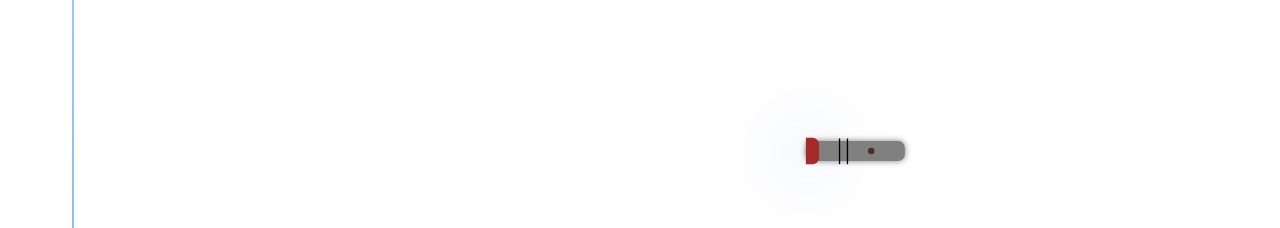
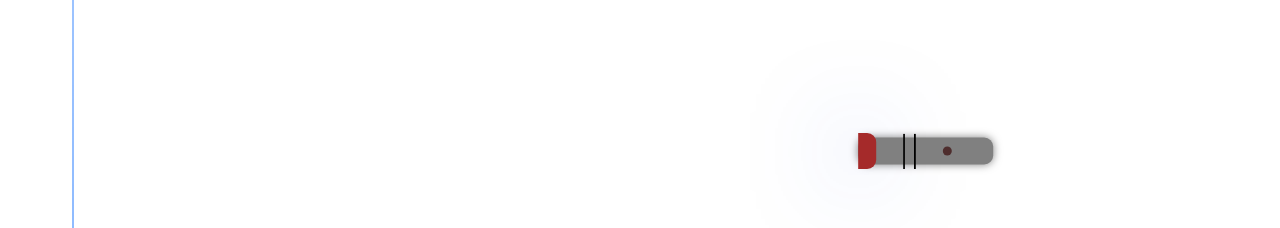
Before and after one commit to fernandoramirrezz/Portfolio, a Next.js app: page / in a window 1280 px wide. Shown: the part 4320-4548 px from the top of the page. Built offline with nearby package versions, Linux system fonts and the light colour scheme.

Commit message:
LIGHTSABER-3

```diff
--- a/src/app/site_components/LightSaber.jsx
+++ b/src/app/site_components/LightSaber.jsx
@@ -5,7 +5,7 @@ import { Lightsaber } from "@/components/ui/lightsaber";
 export function LightSaber () {
 
   return (
-    <div className="scale-66 w-full justify-start">
+    <div className="lg:scale-90 md:scale-75 scale-49 w-full flex-1/2 justify-end">
       <Lightsaber className="w-[80vw] max-w-sm sm:max-w-md md:max-w-lg lg:max-w-xl" />
     </div>
   );
```
